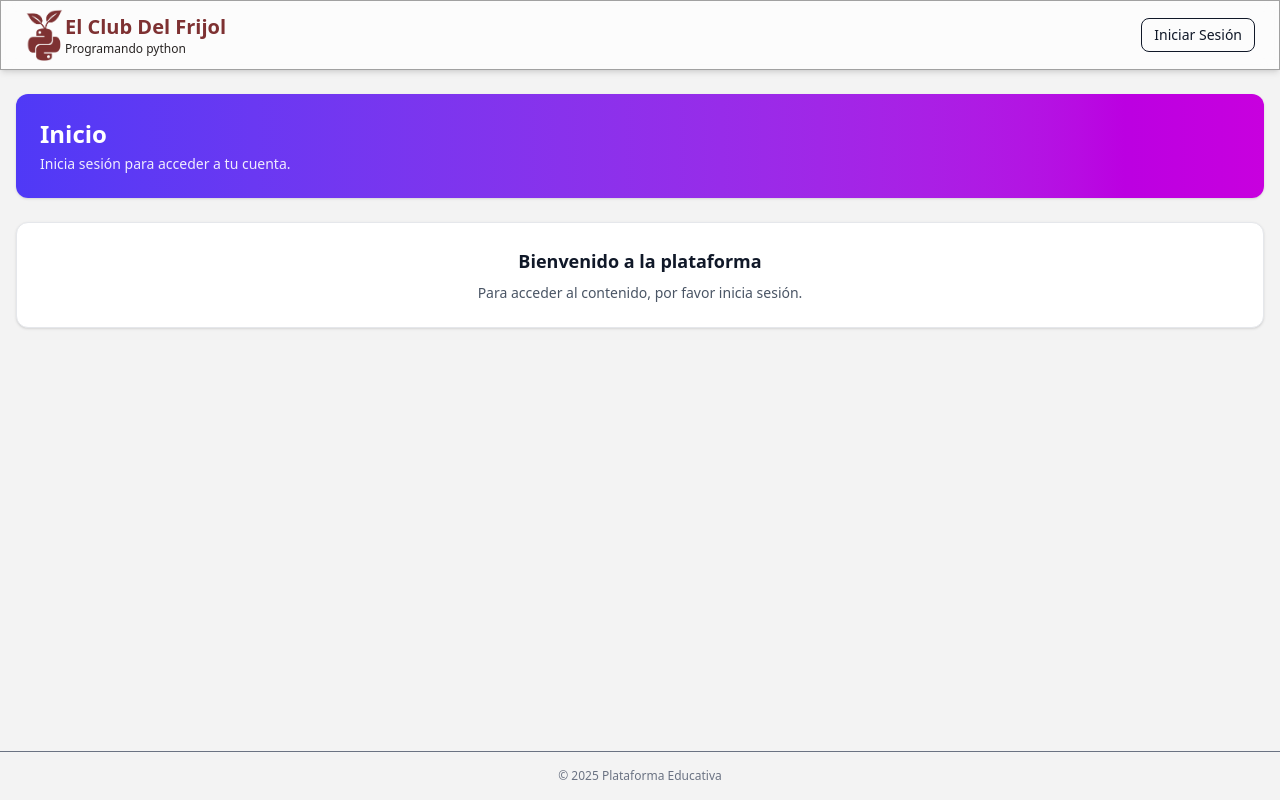
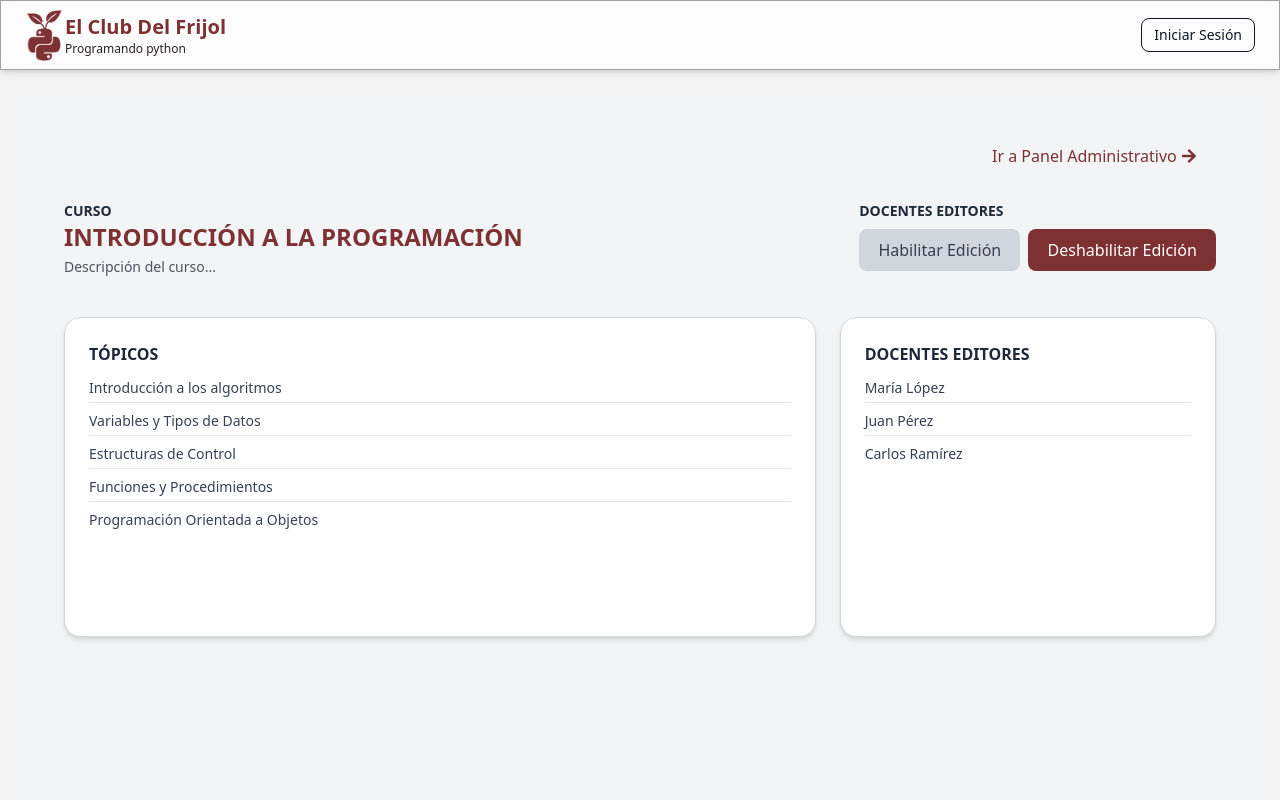
Before and after one commit to brethitman/GENERACION-DE-SOFTWARE, a React (Vite) app in the folder FRONTEND_GS/: page /CursoAdmi in a window 1280 px wide. Shown: the top 800 px of the page. Built offline with nearby package versions, Linux system fonts and the light colour scheme; no server answers.

Commit message:
admiCurso estatico

```diff
--- a/FRONTEND_GS/src/App.tsx
+++ b/FRONTEND_GS/src/App.tsx
@@ -16,6 +16,7 @@ import PanelAdmin from "./pages/panels/PanelAdmin";
 import PanelDocenteEditor from "./pages/panels/PanelDocenteEditor";
 import PanelDocenteEjecutor from "./pages/panels/PanelDocenteEjecutor";
 import PanelEstudiante from "./pages/panels/PanelEstudiante";
+import AdmiVerCurso from "./pages/admi/AdmiVerCurso";
 
 export default function App() {
   return (
@@ -27,6 +28,8 @@ export default function App() {
         <Route path="/registro" element={<Registro />} />
 
         <Route path="/roles" element={<Roles />} />
+        <Route path="/CursoAdmi" element={<AdmiVerCurso />} />
+
     <Route
       path="/panel/admin"
       element={
--- /dev/null
+++ b/FRONTEND_GS/src/pages/admi/AdmiVerCurso.tsx
@@ -0,0 +1,112 @@
+import React, { useState } from "react";
+import { useNavigate } from "react-router-dom";
+import { FaArrowRight } from "react-icons/fa";
+
+export default function CursoPanel() {
+  const navigate = useNavigate();
+  const [editEnabled, setEditEnabled] = useState(false);
+
+  const topicos = [
+    "Introducción a los algoritmos",
+    "Variables y Tipos de Datos",
+    "Estructuras de Control",
+    "Funciones y Procedimientos",
+    "Programación Orientada a Objetos",
+  ];
+
+  const docentes = ["María López", "Juan Pérez", "Carlos Ramírez"];
+
+  // 🔹 Redirección al panel administrativo
+  const handleClick = () => {
+    navigate("/panel/admin");
+  };
+
+  return (
+    <section className="min-h-screen bg-gray-100 px-12 py-10 relative">
+      {/* 🔹 Botón Ir a Panel Administrativo (encima de todo) */}
+      <div className="flex justify-end mb-6">
+        <button
+          onClick={handleClick}
+          className="flex items-center text-[#7E3132] font-medium hover:underline"
+        >
+          Ir a Panel Administrativo
+          <FaArrowRight className="ml-1" />
+        </button>
+      </div>
+
+      {/* 🔹 Encabezado principal */}
+      <div className="flex justify-between items-start mb-10">
+        <div>
+          <h2 className="text-sm font-semibold text-gray-800">CURSO</h2>
+          <h1 className="text-2xl font-bold text-[#7E3132] uppercase">
+            Introducción a la Programación
+          </h1>
+          <p className="text-sm text-gray-600 mt-1">Descripción del curso...</p>
+        </div>
+
+        <div>
+          <h2 className="text-sm font-semibold text-gray-800 mb-2">
+            DOCENTES EDITORES
+          </h2>
+          <div className="flex gap-2">
+            <button
+              className={`px-4 py-1 rounded-md text-sm font-semibold transition ${
+                editEnabled
+                  ? "bg-[#7E3132] text-white"
+                  : "bg-gray-300 text-gray-700 hover:bg-[#7E3132] hover:text-white"
+              }`}
+              onClick={() => setEditEnabled(true)}
+            >
+              Habilitar Edición
+            </button>
+            <button
+              className={`px-4 py-1 rounded-md text-sm font-semibold transition ${
+                !editEnabled
+                  ? "bg-[#7E3132] text-white"
+                  : "bg-gray-300 text-gray-700 hover:bg-[#7E3132] hover:text-white"
+              }`}
+              onClick={() => setEditEnabled(false)}
+            >
+              Deshabilitar Edición
+            </button>
+          </div>
+        </div>
+      </div>
+
+      {/* 🔹 Contenedores principales */}
+      <div className="flex justify-between items-start mt-8 gap-6">
+        {/* Tópicos */}
+        <div className="bg-white rounded-2xl shadow-md border border-gray-300 p-6 w-2/3 min-h-[320px]">
+          <h3 className="font-semibold text-gray-800 mb-3">TÓPICOS</h3>
+          <ul className="space-y-2 text-sm text-gray-700">
+            {topicos.map((t, i) => (
+              <li
+                key={i}
+                className="border-b border-gray-200 pb-1 last:border-none"
+              >
+                {t}
+              </li>
+            ))}
+          </ul>
+        </div>
+
+        {/* Docentes */}
+        <div className="bg-white rounded-2xl shadow-md border border-gray-300 p-6 w-1/3 min-h-[320px]">
+          <h3 className="font-semibold text-gray-800 mb-3">
+            DOCENTES EDITORES
+          </h3>
+          <ul className="space-y-2 text-sm text-gray-700">
+            {docentes.map((d, i) => (
+              <li
+                key={i}
+                className="border-b border-gray-200 pb-1 last:border-none"
+              >
+                {d}
+              </li>
+            ))}
+          </ul>
+        </div>
+      </div>
+    </section>
+  );
+}
--- a/FRONTEND_GS/src/pages/panels/PanelAdmin.tsx
+++ b/FRONTEND_GS/src/pages/panels/PanelAdmin.tsx
@@ -8,6 +8,10 @@ const navigate = useNavigate();
   const handleClick = () => {
     navigate("/roles");
   };
+    const handleClickCurso = () => {
+    navigate("/CursoAdmi");
+  };
+
 return (
 <section className="min-h-screen bg-gray-100 flex flex-col">
   <main className="flex flex-wrap gap-8 justify-center items-start px-10 py-8">
@@ -45,17 +49,20 @@ return (
             <p className="text-sm text-gray-600">Descripción del curso...</p>
           </div>
           <div className="flex space-x-3">
-            <button className="ml-auto flex items-center text-[#7E3132] font-medium hover:underline">
-              Ver Curso <FaArrowRight className="ml-1" />
+            <button
+              onClick={handleClickCurso}
+              className="ml-auto flex items-center text-[#7E3132] font-medium hover:underline"
+              >
+                Ver Curso <FaArrowRight className="ml-1" />
             </button>
           </div>
         </div>
         <div className="flex justify-center gap-15 mt-6">
           <button className="bg-[#7E3132] text-white rounded-md px-6 py-2 hover:bg-[#6c2b2c] transition">
-            Agregar Curso
+            Capturar Curso
           </button>
           <button className="bg-[#2b2b2b] text-white rounded-md px-6 py-2 hover:bg-[#1f1f1f] transition">
-            Ver Cursos Archivados
+            Ver Historial Cursos
           </button>
         </div>
       </div>
```
